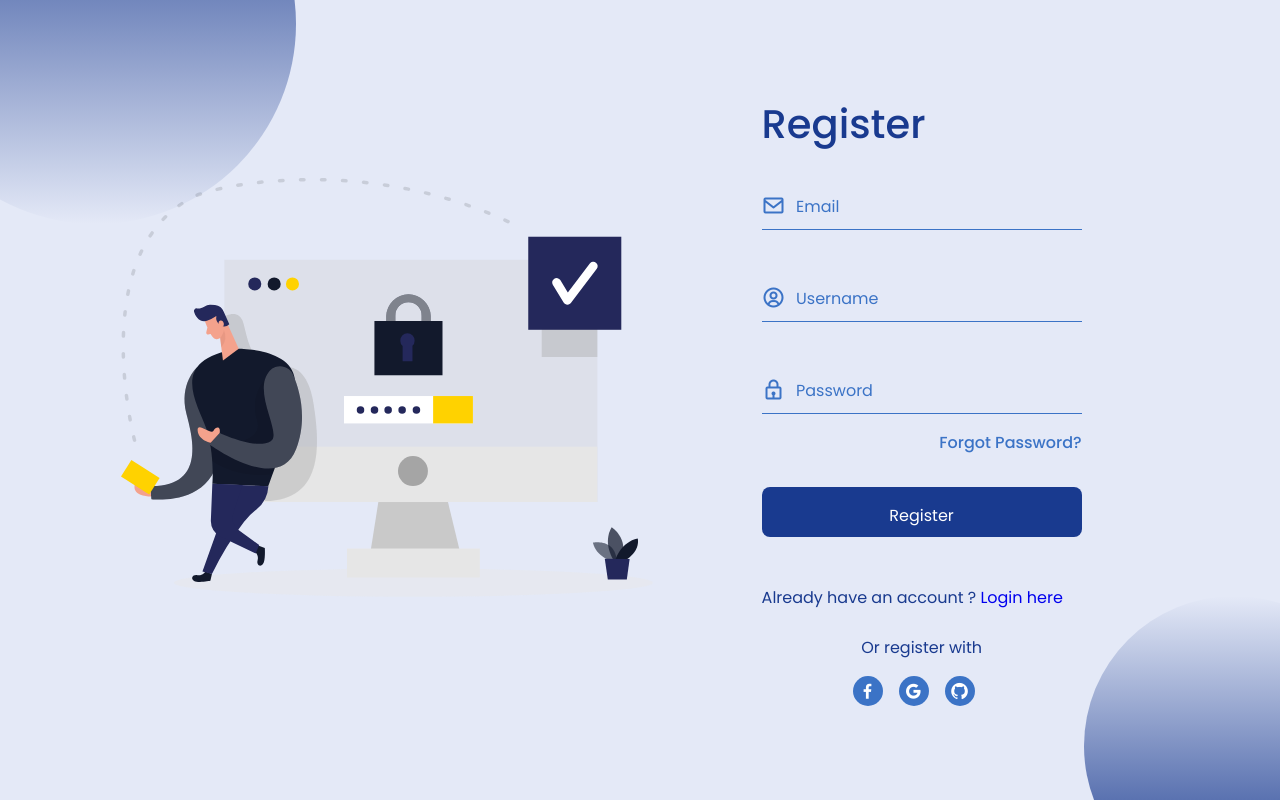
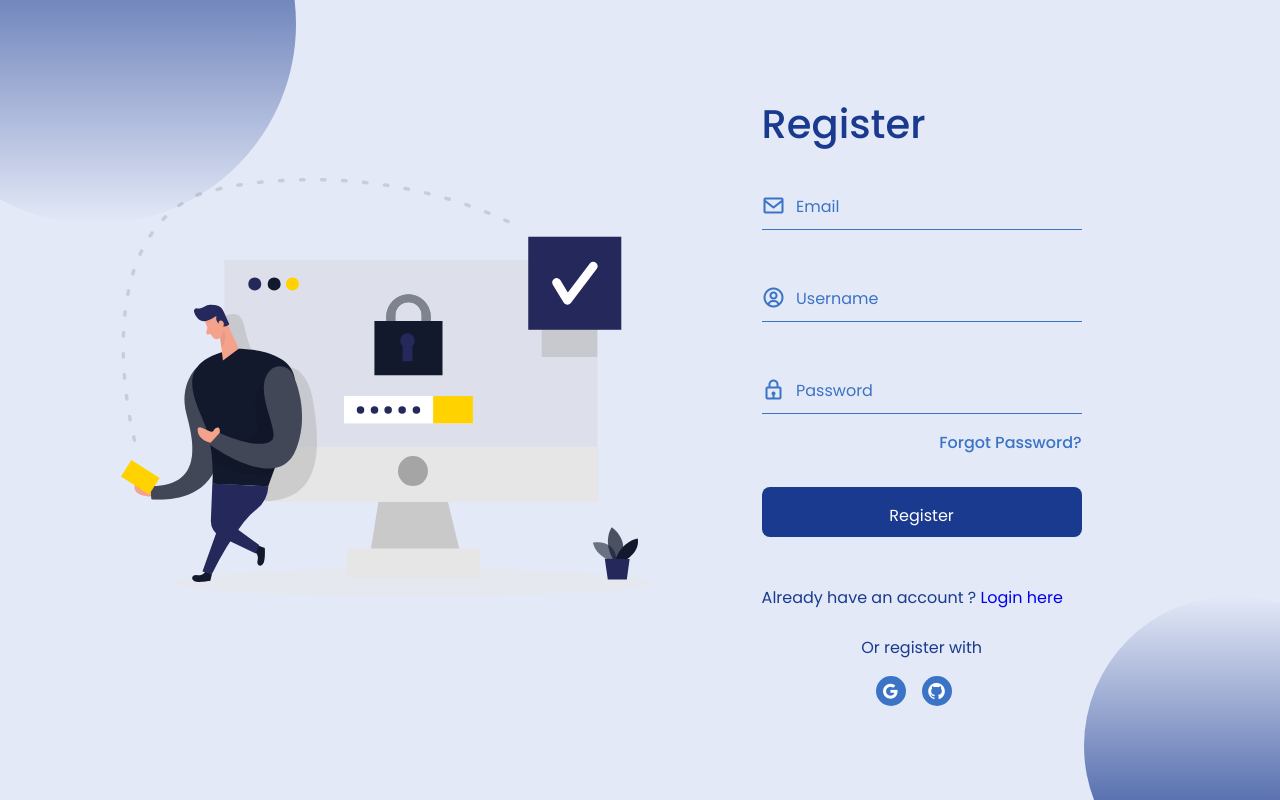
Before and after one commit to kaiserkernel/note-app-gem-react, a React (Create React App) app in the folder frontend/: page /signup in a window 1280 px wide. Built offline with nearby package versions, Linux system fonts and the light colour scheme.

Commit message:
Removing Facebook login and signup icon

```diff
--- a/frontend/src/components/Login.js
+++ b/frontend/src/components/Login.js
@@ -127,7 +127,6 @@ const Login = () => {
                 <div className="form__social">
                     <span className="form__social-text">Or login with</span>
 
-                    <a href="/" className="form__social-icon"><i class='bx bxl-facebook' ></i></a>
                     <a href="/" className="form__social-icon"><i class='bx bxl-google' ></i></a>
                     <a href="/" className="form__social-icon"><i class='bx bxl-github' ></i></a>
                 </div>
--- a/frontend/src/components/Signup.js
+++ b/frontend/src/components/Signup.js
@@ -133,7 +133,6 @@ const Signup = () => {
                 <div className="form__social">
                     <span className="form__social-text">Or register with</span>
 
-                    <a href="/" className="form__social-icon"><i class='bx bxl-facebook' ></i></a>
                     <a href="/" className="form__social-icon"><i class='bx bxl-google' ></i></a>
                     <a href="/" className="form__social-icon"><i class='bx bxl-github' ></i></a>
                 </div>
```
